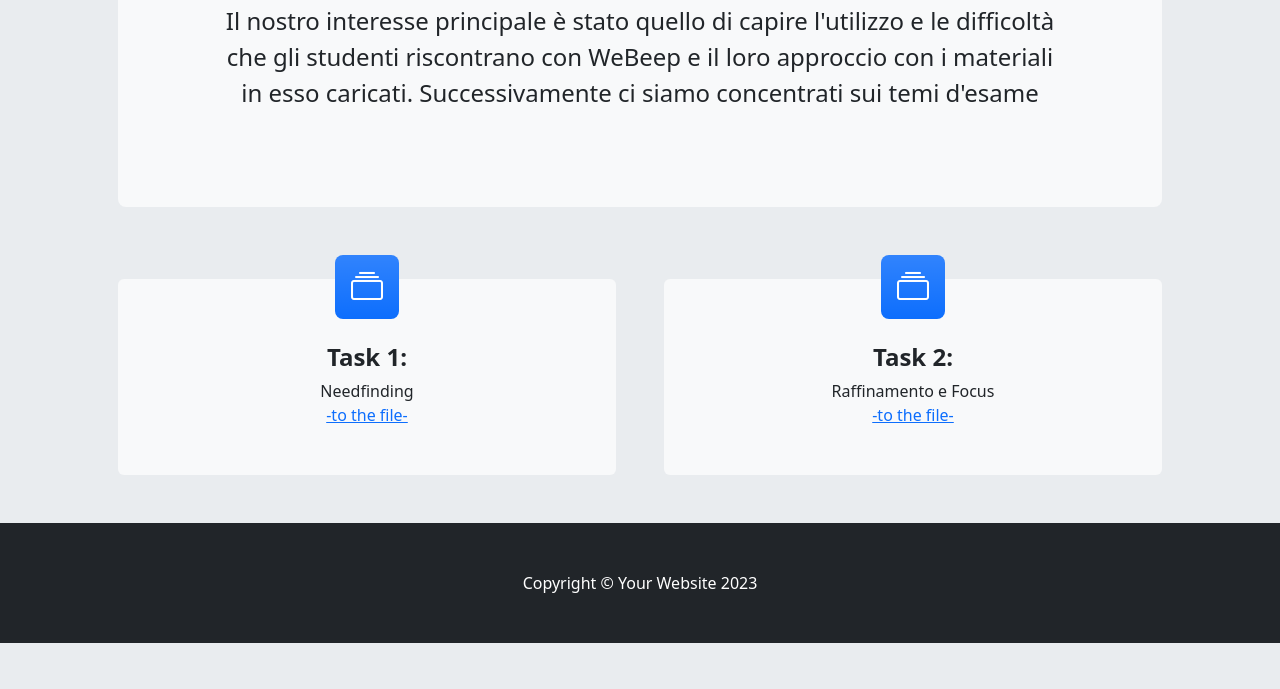
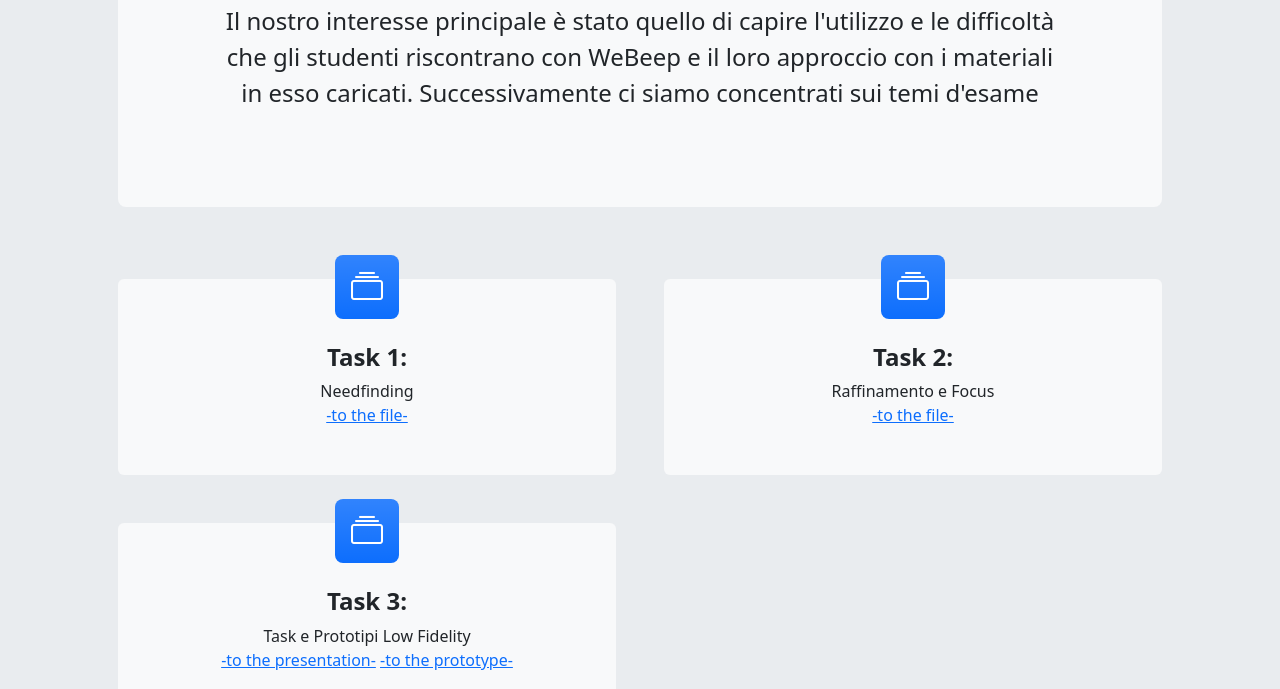
Before and after one commit to SpecialWeekHCI/SpecialWeekHCI.github.io, a plain HTML site: page index.html in a window 1280 px wide. Shown: the part 263-952 px from the top of the page. Before the commit the page ends 906 px from the top, so only its background shows below. Drawn offline with nearby package versions, Linux system fonts and the light colour scheme.

Commit message:
Update index.html

```diff
--- a/index.html
+++ b/index.html
@@ -5,7 +5,7 @@
         <meta name="viewport" content="width=device-width, initial-scale=1, shrink-to-fit=no" />
         <meta name="description" content="" />
         <meta name="author" content="" />
-        <title>Special Week</title>
+        <title>Pass-It</title>
         <!-- Favicon-->
         <link rel="icon" type="image/x-icon" href="dist/assets/favicon.ico" />
         <!-- Bootstrap icons-->
@@ -67,7 +67,7 @@
                             </div>
                         </div>
                     </div>
-                    <!--
+
                     <div class="col-lg-6 col-xxl-4 mb-5">
                         <div class="card bg-light border-0 h-100">
                             <div class="card-body text-center p-4 p-lg-5 pt-0 pt-lg-0">
@@ -75,11 +75,13 @@
                                     <i class="bi bi-collection"></i>
                                 </div>
                                 <h2 class="fs-4 fw-bold">Task 3: </h2>
-                                <p class="mb-0"></p>
-								<a class="mb-0" href=""></a>
+                                <p class="mb-0">Task e Prototipi Low Fidelity</p>
+								<a class="mb-0" href="">-to the presentation-</a>
+                                <a class="mb-0" href="">-to the prototype-</a>
                             </div>
                         </div>
                     </div>
+                    <!--
                     <div class="col-lg-6 col-xxl-4 mb-5">
                         <div class="card bg-light border-0 h-100">
                             <div class="card-body text-center p-4 p-lg-5 pt-0 pt-lg-0">
```
